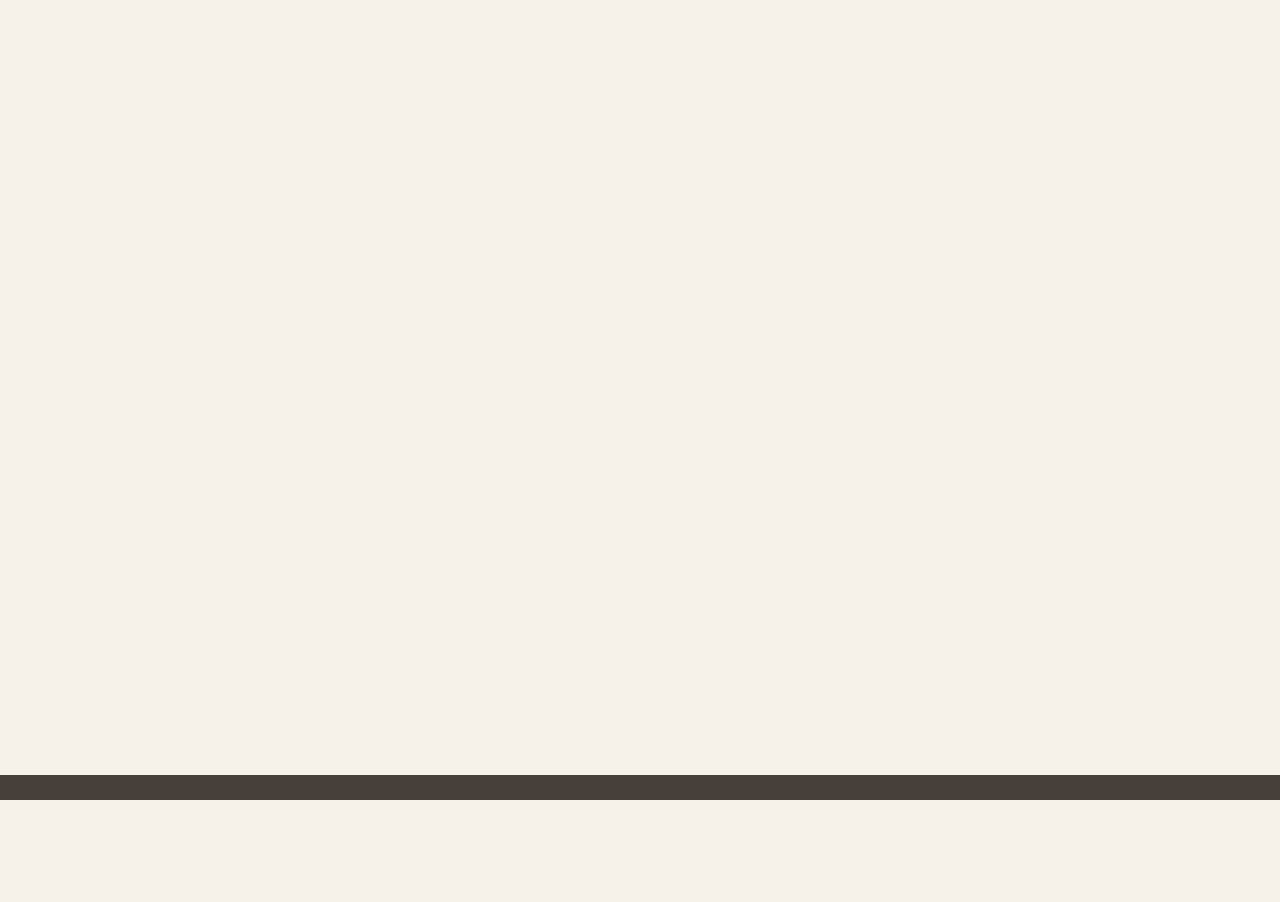
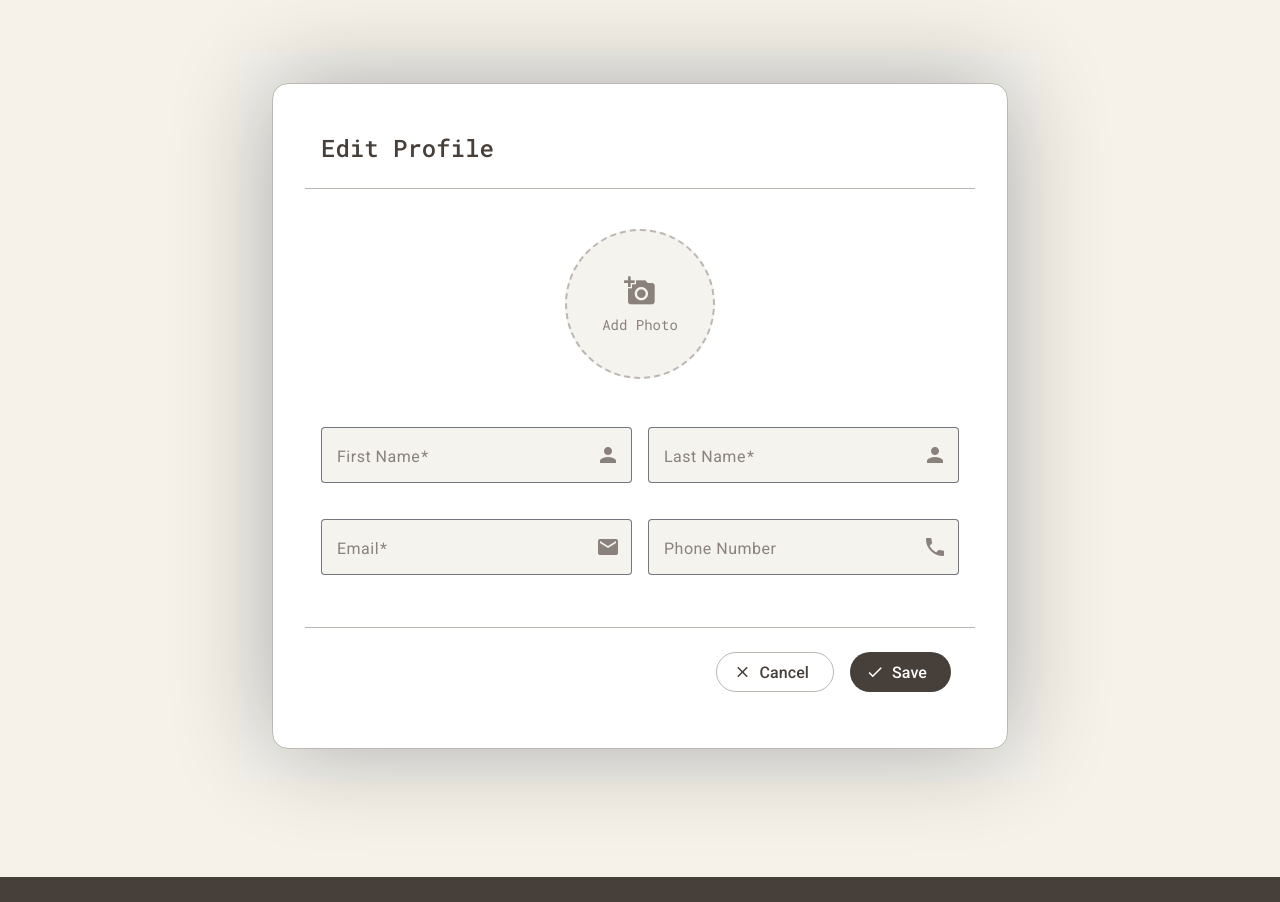
Before and after one commit to booshadows/springsoft, an Angular app: page /edit-profile/1 in a window 1280 px wide. Before the commit this address led to /. Before the commit the page ends 800 px from the top, so only its background shows below. Built offline with nearby package versions, Linux system fonts and the light colour scheme; no server answers.

Commit message:
feat: initialize form group/ get user details from api

```diff
--- a/src/app/app.config.ts
+++ b/src/app/app.config.ts
@@ -2,7 +2,8 @@ import { ApplicationConfig } from '@angular/core';
 import { provideRouter } from '@angular/router';
 import { provideAnimations } from '@angular/platform-browser/animations';
 import { routes } from './app.routes';
+import { provideHttpClient } from '@angular/common/http';
 
 export const appConfig: ApplicationConfig = {
-  providers: [provideRouter(routes), provideAnimations()],
+  providers: [provideRouter(routes), provideAnimations(), provideHttpClient()],
 };
--- a/src/app/app.routes.ts
+++ b/src/app/app.routes.ts
@@ -2,9 +2,9 @@ import { Routes } from '@angular/router';
 import { ProfileEditComponent } from './components/profile-edit/profile-edit.component';
 
 export const routes: Routes = [
-  { path: '', redirectTo: '/edit-profile', pathMatch: 'full' },
+  { path: '', redirectTo: '/edit-profile/2', pathMatch: 'full' },
   {
-    path: 'edit-profile',
+    path: 'edit-profile/:id',
     component: ProfileEditComponent,
   },
 ];
--- a/src/app/components/profile-edit/profile-edit.component.html
+++ b/src/app/components/profile-edit/profile-edit.component.html
@@ -12,54 +12,55 @@
               <mat-icon>add_a_photo</mat-icon>
               <span>Add Photo</span>
             </div>
-            <input type="file"
-                   #fileInput
-                   hidden
-                   accept="image/*"
-                   (change)="onFileSelected($event)">
-            <button mat-mini-fab
-                    class="change-photo-button"
-                    (click)="fileInput.click()">
+            <input type="file" #fileInput hidden accept="image/*" (change)="onFileSelected($event)">
+            <button mat-mini-fab class="change-photo-button" (click)="fileInput.click()">
               <mat-icon>{{ imageUrl ? 'edit' : 'add' }}</mat-icon>
             </button>
           </div>
         </div>
 
-        <div class="form-grid">
+        <form [formGroup]="profileForm" class="form-grid">
           <mat-form-field appearance="outline">
             <mat-label>First Name</mat-label>
-            <input matInput placeholder="">
+            <input matInput formControlName="firstName" placeholder="">
             <mat-icon matSuffix>person</mat-icon>
+            <mat-error *ngIf="profileForm.get('firstName')?.invalid && profileForm.get('firstName')?.touched">
+              First Name is required.
+            </mat-error>
           </mat-form-field>
 
           <mat-form-field appearance="outline">
             <mat-label>Last Name</mat-label>
-            <input matInput placeholder="">
+            <input matInput formControlName="lastName" placeholder="">
             <mat-icon matSuffix>person</mat-icon>
+            <mat-error *ngIf="profileForm.get('lastName')?.invalid && profileForm.get('lastName')?.touched">
+              Last Name is required.
+            </mat-error>
           </mat-form-field>
 
           <mat-form-field appearance="outline">
             <mat-label>Email</mat-label>
-            <input matInput placeholder="" type="email">
+            <input matInput formControlName="email" placeholder="" type="email">
             <mat-icon matSuffix>email</mat-icon>
+            <mat-error *ngIf="profileForm.get('email')?.invalid && profileForm.get('email')?.touched">
+              A valid email is required.
+            </mat-error>
           </mat-form-field>
 
           <mat-form-field appearance="outline">
             <mat-label>Phone Number</mat-label>
-            <input matInput placeholder="" type="tel">
+            <input matInput formControlName="phone" placeholder="" type="tel">
             <mat-icon matSuffix>phone</mat-icon>
           </mat-form-field>
-        </div>
+        </form>
       </mat-card-content>
 
       <mat-card-actions>
-        <button mat-stroked-button class="cancel-button">
-          <mat-icon>close</mat-icon>
-          Cancel
+        <button mat-stroked-button type="button" class="cancel-button">
+          <mat-icon>close</mat-icon> Cancel
         </button>
-        <button mat-flat-button class="save-button">
-          <mat-icon>check</mat-icon>
-          Save
+        <button (click)="onSubmit()" mat-flat-button color="primary" type="submit" class="save-button">
+          <mat-icon>check</mat-icon> Save
         </button>
       </mat-card-actions>
     </mat-card>
--- a/src/app/components/profile-edit/profile-edit.component.scss
+++ b/src/app/components/profile-edit/profile-edit.component.scss
@@ -10,7 +10,7 @@ $accent: #E0AFA0;
   background-color: $background;
 
   .profile-card {
-    max-width: 600px;
+    max-width: 900px;
     width: 100%;
     padding: 2rem;
     border-radius: 16px;
--- a/src/app/components/profile-edit/profile-edit.component.ts
+++ b/src/app/components/profile-edit/profile-edit.component.ts
@@ -1,20 +1,63 @@
-import { Component } from '@angular/core';
+import { Component, OnInit } from '@angular/core';
 import { MatFormFieldModule } from '@angular/material/form-field';
 import { MatInputModule } from '@angular/material/input';
 import { MatCardModule } from '@angular/material/card';
 import { MatIconModule } from '@angular/material/icon';
 import { MatButtonModule } from '@angular/material/button';
 import { CommonModule } from '@angular/common';
+import { FormBuilder, FormGroup, ReactiveFormsModule, Validators } from '@angular/forms';
+import { UserProfileService } from '../../service/userprofile.service';
+import { ActivatedRoute, ParamMap } from '@angular/router';
 
 @Component({
   selector: 'app-profile-edit',
   standalone: true,
-  imports: [CommonModule, MatFormFieldModule, MatInputModule, MatCardModule, MatIconModule, MatButtonModule],
+  imports: [
+    CommonModule,
+    MatFormFieldModule,
+    MatInputModule,
+    MatCardModule,
+    MatIconModule,
+    MatButtonModule,
+    ReactiveFormsModule],
   templateUrl: './profile-edit.component.html',
   styleUrl: './profile-edit.component.scss',
 })
-export class ProfileEditComponent {
-  imageUrl: string | null = null;
+export class ProfileEditComponent implements OnInit {
+  imageUrl: string | null | undefined;
+  profileForm!: FormGroup;
+
+  constructor(private fb: FormBuilder,
+    private userProfileService: UserProfileService,
+    private route: ActivatedRoute
+  ) {
+    this.initForm();
+  }
+
+  ngOnInit(): void {
+    //get id from url
+    this.route.paramMap.subscribe((params: ParamMap) => {
+    const userId = params.get('id');
+    if(userId) {
+      //get user details
+      this.userProfileService.getUserProfile(userId).subscribe(data => {
+        console.log(data);
+        this.profileForm.patchValue(data);
+        this.imageUrl = data.image;
+      });
+    }
+  });
+  }
+
+   initForm(): void {
+    this.profileForm = this.fb.group({
+      firstName: ['', [Validators.required]],
+      lastName: ['', [Validators.required]],
+      email: ['', [Validators.required, Validators.email]],
+      phone: [''],
+      profilePicture: [null]
+    });
+  }
 
   onFileSelected(event: any): void {
     const file = event.target.files[0];
@@ -27,4 +70,8 @@ export class ProfileEditComponent {
       reader.readAsDataURL(file);
     }
   }
+
+  onSubmit() {
+    console.log(this.profileForm.value);
+  }
 }
--- /dev/null
+++ b/src/app/service/userprofile.service.ts
@@ -0,0 +1,39 @@
+import { Injectable } from '@angular/core';
+import { HttpClient, HttpHeaders } from '@angular/common/http';
+import { Observable } from 'rxjs';
+import { delay, map } from 'rxjs/operators';
+
+export interface UserProfile {
+  id: number;
+  firstName: string;
+  lastName: string;
+  email: string;
+  phone: string;
+  image?: string | null;
+}
+
+@Injectable({
+  providedIn: 'root'
+})
+export class UserProfileService {
+  private apiUrl = 'https://dummyjson.com/users/1';
+  private apiKey = 'f2dd75bc166449e1be26ab75fed13499';
+
+  constructor(private http: HttpClient) {}
+
+  // Fetch user profile data
+  getUserProfile(userId: string): Observable<UserProfile> {
+    const headers = new HttpHeaders({
+      'Content-Type':  'application/json',
+      'x-api-key': this.apiKey
+    });
+    return this.http.get<UserProfile>(`${this.apiUrl}${userId}`, { headers }).pipe(
+      delay(100)
+    );
+  }
+
+  // Update user profile data
+  updateUserProfile(profileData: UserProfile): Observable<any> {
+    return this.http.put(`${this.apiUrl}${profileData.id}`, profileData);
+  }
+}
--- a/src/styles.scss
+++ b/src/styles.scss
@@ -1,6 +1,7 @@
 @use "@angular/material" as mat;
 
 @import url("https://fonts.googleapis.com/css2?family=Roboto+Mono:ital,wght@0,300;0,400;0,500;1,300&display=swap");
+@import url('https://fonts.googleapis.com/css2?family=Roboto+Flex:opsz,wght@8..144,100..1000&family=Roboto:ital,wght@0,300;1,500&display=swap');
 
 // Include the common styles for Angular Material
 @include mat.core();
@@ -52,6 +53,11 @@ html {
     box-shadow: 0 0 100px rgba(0, 0, 0, 0.3);
     border-color: transparent;
   }
+
+  /* Border */
+  .mdc-text-field--focused .mdc-notched-outline > * {
+    border-color: #8A817C !important;
+  }
 }
 
 html {
--- a/tsconfig.json
+++ b/tsconfig.json
@@ -28,6 +28,7 @@
     "enableI18nLegacyMessageIdFormat": false,
     "strictInjectionParameters": true,
     "strictInputAccessModifiers": true,
-    "strictTemplates": true
+    "strictTemplates": true,
+    "strictNullChecks": false
   }
 }
```
Also changed, not shown: 1 other file (tests, documents, lock files or other folders).
